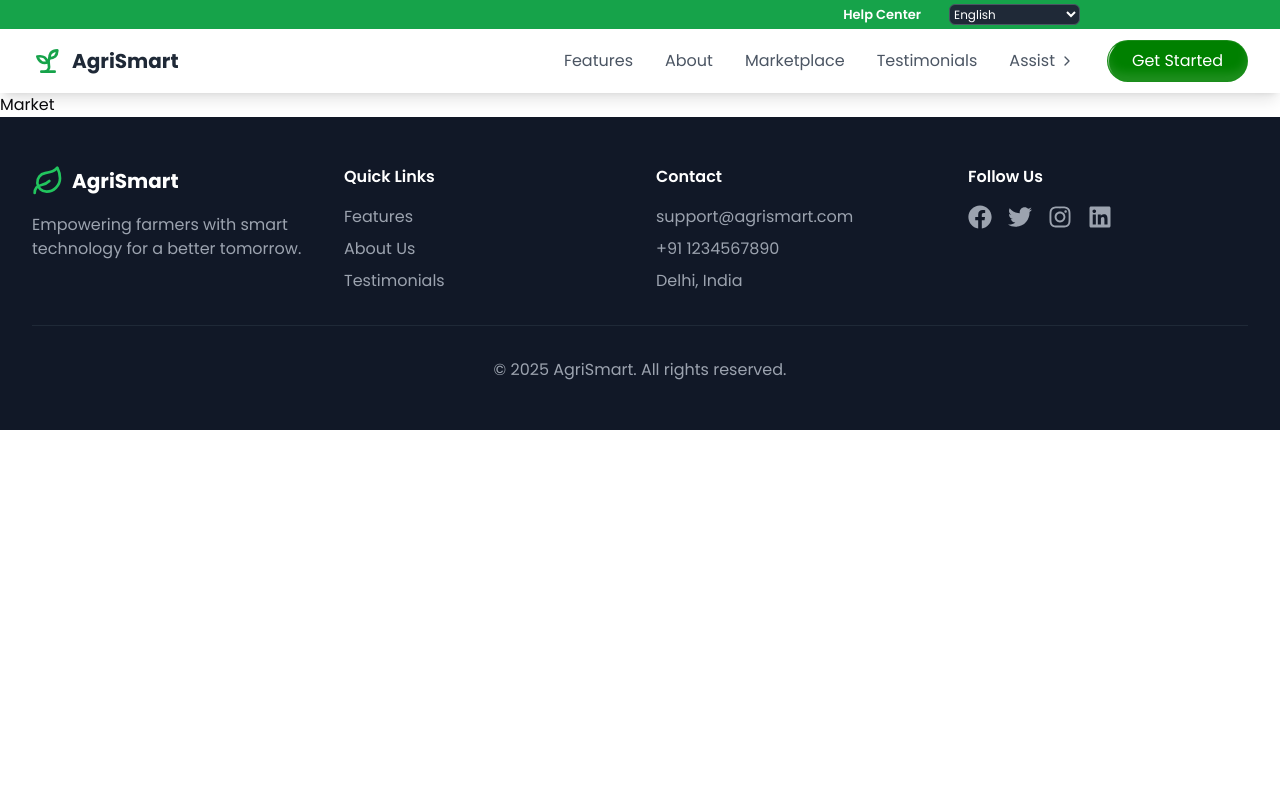
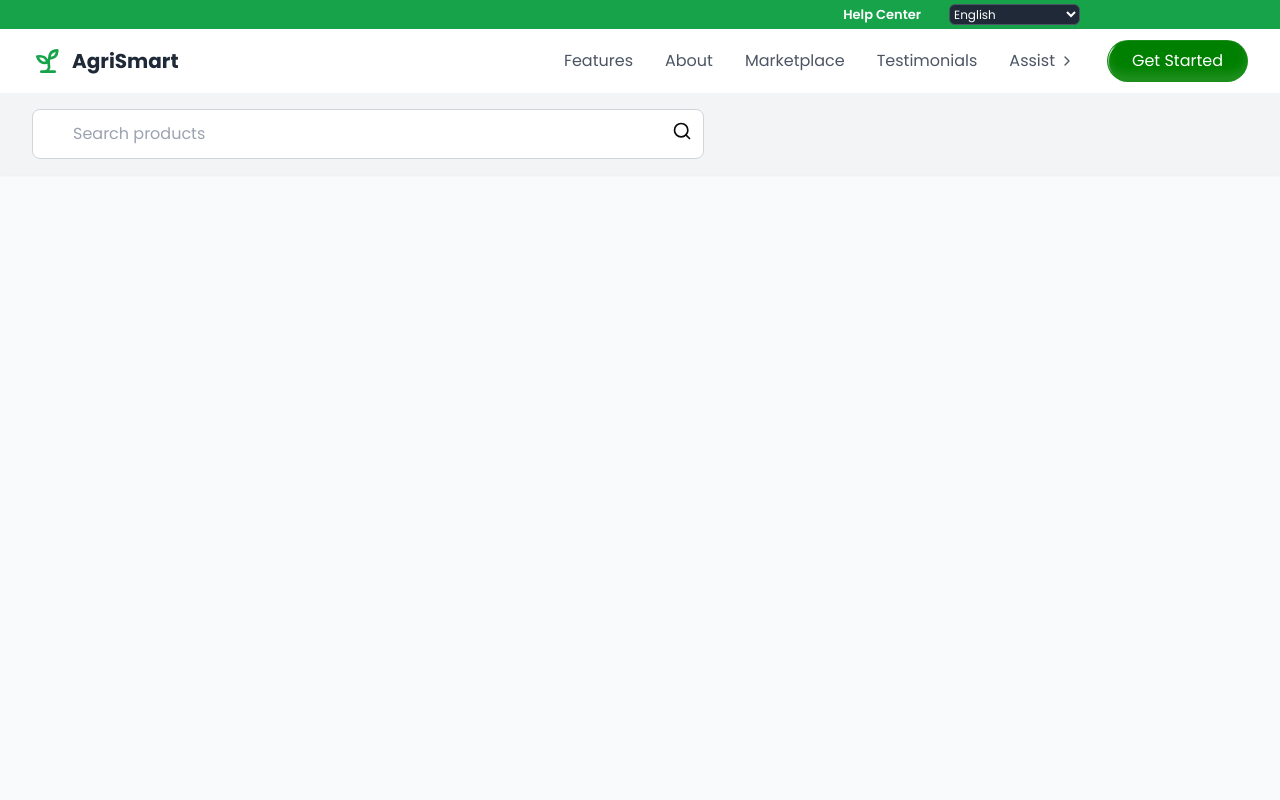
Before and after one commit to Ayush042004/agriSmart, a React (Vite) app: page /marketplace in a window 1280 px wide. Shown: the top 800 px of the page. Built offline with nearby package versions, Linux system fonts and the light colour scheme.

Commit message:
markrt_srch_button

```diff
--- a/src/components/Market.jsx
+++ b/src/components/Market.jsx
@@ -1,3 +1,4 @@
+import { Search } from 'lucide-react'
 import React from 'react'
 
 
@@ -24,53 +25,59 @@ const topProducts = [
     {
         id: 3,
         name: "rustBasket Gardening Hand Tools Set - 5 Pcs (Cultivator, Big and Small Trowel, Weeder, Fork)",
-        category: "Plants",
+        category: "Tools",
         price: 349,
         rating: 4.3,
-        image:"https://m.media-amazon.com/images/I/71cZQ9t3oNL._SL1500_.jpg",
+        image:"https://m.media-amazon.com/images/I/61mCS9kj2uS.SX679.jpg",
         reviews: 200
     },
     {
         id: 4,
-        name: "Ugaoo Good Luck Jade Plant with Self Watering Pot",
-        category: "Plants",
+        name: "Health 360 - Spray Pest Control for Plants - 500 ml",
+        category: "Pesticides",
         price: 299,
         rating: 4.2,
-        image:"https://m.media-amazon.com/images/I/71cZQ9t3oNL._SL1500_.jpg",
+        image:"https://m.media-amazon.com/images/I/715zO-EgtsL.SX679.jpg",
         reviews: 150
     },
     {
         id: 5,
-        name: "Ugaoo Areca Palm Plant with Self Watering Pot",
-        category: "Plants",
+        name: "HARIVAR MART Cordless Grass Trimme-r, Electric Weed Eater 3-in-1 ",
+        category: "Machinery",
         price: 349,
         rating: 4.3,
-        image:"https://m.media-amazon.com/images/I/71cZQ9t3oNL._SL1500_.jpg",
+        image:"https://m.media-amazon.com/images/I/613ahSSo9rL.SX679.jpg",
         reviews: 200
     },
-    {
-        id: 6,
-        name: "Ugaoo Good Luck Jade Plant with Self Watering Pot",
-        category: "Plants",
-        price: 299,
-        rating: 4.2,
-        image:"https://m.media-amazon.com/images/I/71cZQ9t3oNL._SL1500_.jpg",
-        reviews: 150
-    },
-    {
-        id: 7,
-        name: "Ugaoo Areca Palm Plant with Self Watering Pot",
-        category: "Plants",
-        price: 349,
-        rating: 4.3,
-        image:"https://m.media-amazon.com/images/I/71cZQ9t3oNL._SL1500_.jpg",
-        reviews: 200
-    },
+
 ]
 
 function Market() {
   return (
-    <div>Market</div>
+    <div className='min-h-screen bg-gray-50'>
+        <div className='bg-gray-100 shadow-sm'>
+            <div className='max-w-7xl mx-auto px-4 sm:px-6 lg:px-8 py-4'>
+                <div className='flex items-center justify-between'>
+                    <div className='flex-1 max-w-2xl'>
+                    <div className='relative '>
+                        <input
+                        type="text"
+                        placeholder="Search products"
+                        className='w-full pl-10 pr-4 py-3 border border-gray-300 rounded-lg focus:outline-none focus:ring-3 focus:ring-green-600 focus:border-transparent'
+                        />
+                        <button>
+                        <Search className='absolute left-[640px] h-5 w-5 top-3 text-center'/>
+                        </button>
+
+                    </div>
+                    </div>
+
+                </div>
+
+            </div>
+
+        </div>
+    </div>
   )
 }
 
```
